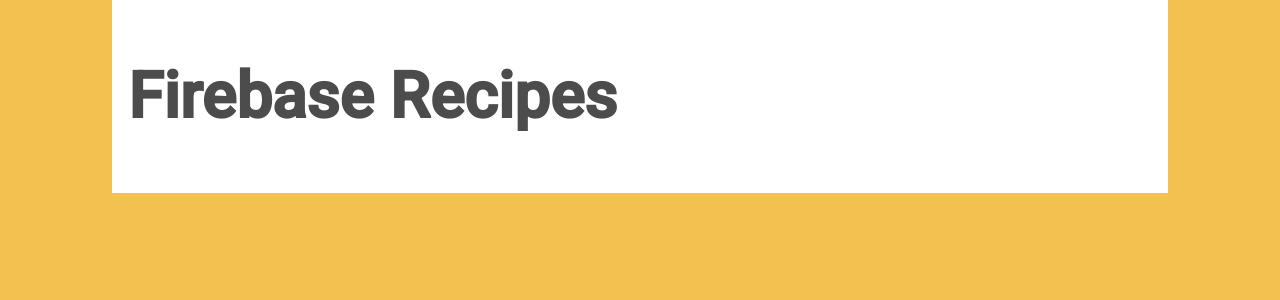
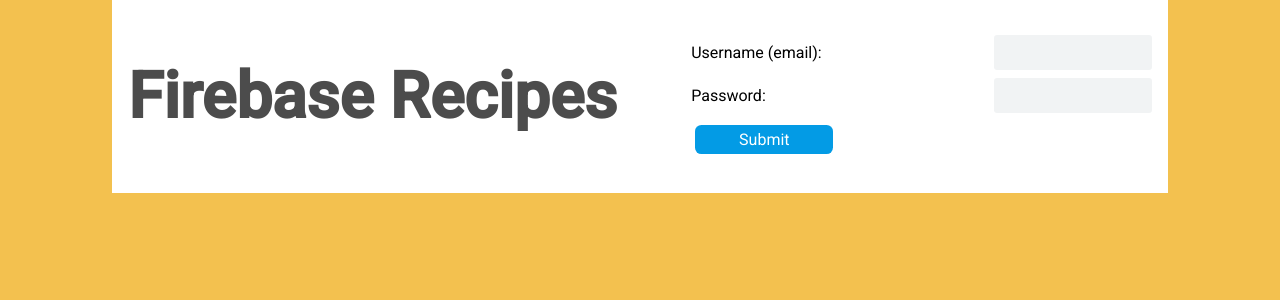
Before and after one commit to nadiemedicejose/firebase-recipes, a React (Create React App) app: page / in a window 1280 px wide. Shown: the top 300 px of the page. Built offline with nearby package versions, Linux system fonts and the light colour scheme; no server answers.

Commit message:
LoginForm Component

```diff
--- a/src/App.js
+++ b/src/App.js
@@ -1,13 +1,19 @@
+import { useState } from 'react';
+import FirebaseAuthService from './FirebaseAuthService';
+import LoginForm from './components/LoginForm';
+
 import './App.css';
 
-// eslint-disable-next-line no-unused-vars
-import firebase from './FirebaseConfig';
+export const App = () => {
+	const [user, setUser] = useState(null);
 
-export const App = () => {
+	FirebaseAuthService.subscribeToAuthChanges(setUser);
+
 	return (
 		<div className="App">
 			<div className="title-row">
 				<h1 className="title">Firebase Recipes</h1>
+				<LoginForm existingUser={user}/>
 			</div>
 		</div>
 	);
--- /dev/null
+++ b/src/components/LoginForm.js
@@ -0,0 +1,70 @@
+import { useState } from 'react';
+import FirebaseAuthService from '../FirebaseAuthService';
+
+const LoginForm = ({existingUser}) => {
+	const [username, setUsername] = useState('');
+	const [password, setPassword] = useState('');
+
+	async function handleSubmit(event) {
+		event.preventDefault();
+
+		try {
+			await FirebaseAuthService.registerUser(username, password);
+			setUsername('');
+			setPassword('');
+		} catch (error) {
+			alert(error.message);
+		}
+	}
+
+	function handleLogout() {
+		FirebaseAuthService.logoutUser();
+	}
+
+	return (
+		<div className="login-form-container">
+			{
+				existingUser
+					? (<div className="row">
+						<h3>Welcome, {existingUser.email}</h3>
+						<button
+							type="button"
+							className="primary-button"
+							onClick={handleLogout}>
+							Logout
+						</button>
+					</div>)
+					: (<form onSubmit={handleSubmit} className="login-form">
+						<label className="input-label login-label">
+							Username (email):
+
+							<input
+								type="email"
+								required
+								value={username}
+								onChange={(e) => setUsername(e.target.value)}
+								className="input-text"
+							/>
+						</label>
+						<label className="input-label login-label">
+							Password:
+
+							<input
+								type="password"
+								required
+								value={password}
+								onChange={(e) => setPassword(e.target.value)}
+								className="input-text"
+							/>
+						</label>
+
+						<div className="button-box">
+							<button className="primary-button">Submit</button>
+						</div>
+					</form>)
+			}
+		</div>
+	);
+};
+
+export default LoginForm;
```
